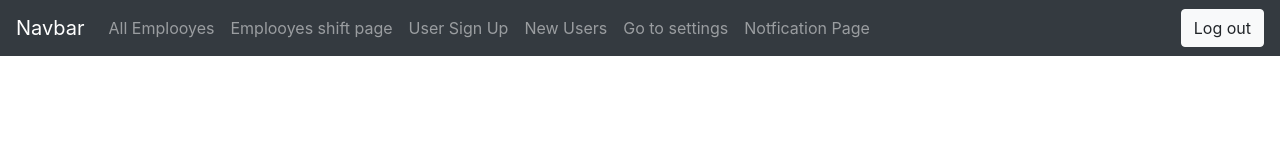
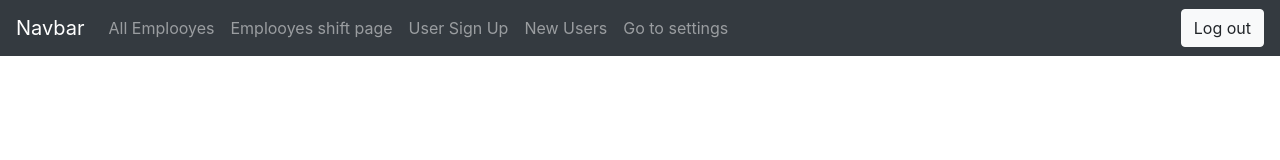
Before and after one commit to bashiroglu/developing-front-employeesmanagerapp, a React (Create React App) app: page / in a window 1280 px wide. Shown: the top 160 px of the page. Built offline with nearby package versions, Linux system fonts and the light colour scheme.

Commit message:
comment the notfication page for now

```diff
--- a/src/App.js
+++ b/src/App.js
@@ -11,7 +11,6 @@ import BookShiftPage from './pages/bookshiftpage/BookShiftPage';
 import LoginAndSignUpPage from './pages/loginandsignuppage/LoginAndSignUpPage';
 import NewlyAddedEmployeesPage from './pages/newaddedemployeespage/NewlyAddedEmployeesPage';
 import SettingsPage from './pages/settingspageofuser/SettingsPage';
-import NotficationPage from './pages/notficationpage/NotficationPage';
 import ManagerListPage from './pages/managerslistpage/ManagerListPage';
 import 'bootstrap/dist/css/bootstrap.min.css';
 
@@ -39,7 +38,7 @@ function App() {
           path="/employee-confirm"
           component={NewlyAddedEmployeesPage}
         />
-        <Route exact path="/notfication-page" component={NotficationPage} />
+
         <Route exact path="/managers-list-page" component={ManagerListPage} />
         <Route exact path="/book-shift-page" component={BookShiftPage} />
         <Route exact path="/settings" component={SettingsPage} />
--- a/src/components/header/Header.jsx
+++ b/src/components/header/Header.jsx
@@ -37,12 +37,12 @@ function Header() {
                 Go to settings
               </Link>
             </li>
-            <li className="nav-item ">
+            {/* <li className="nav-item ">
               <Link className="nav-link" to="/notfication-page">
                 Notfication Page
                 <span className={`badge badge- ml-1`}></span>
               </Link>
-            </li>
+            </li> */}
           </ul>
         </div>
         <Link className="btn-light btn ml-auto" to="/logout">
```
